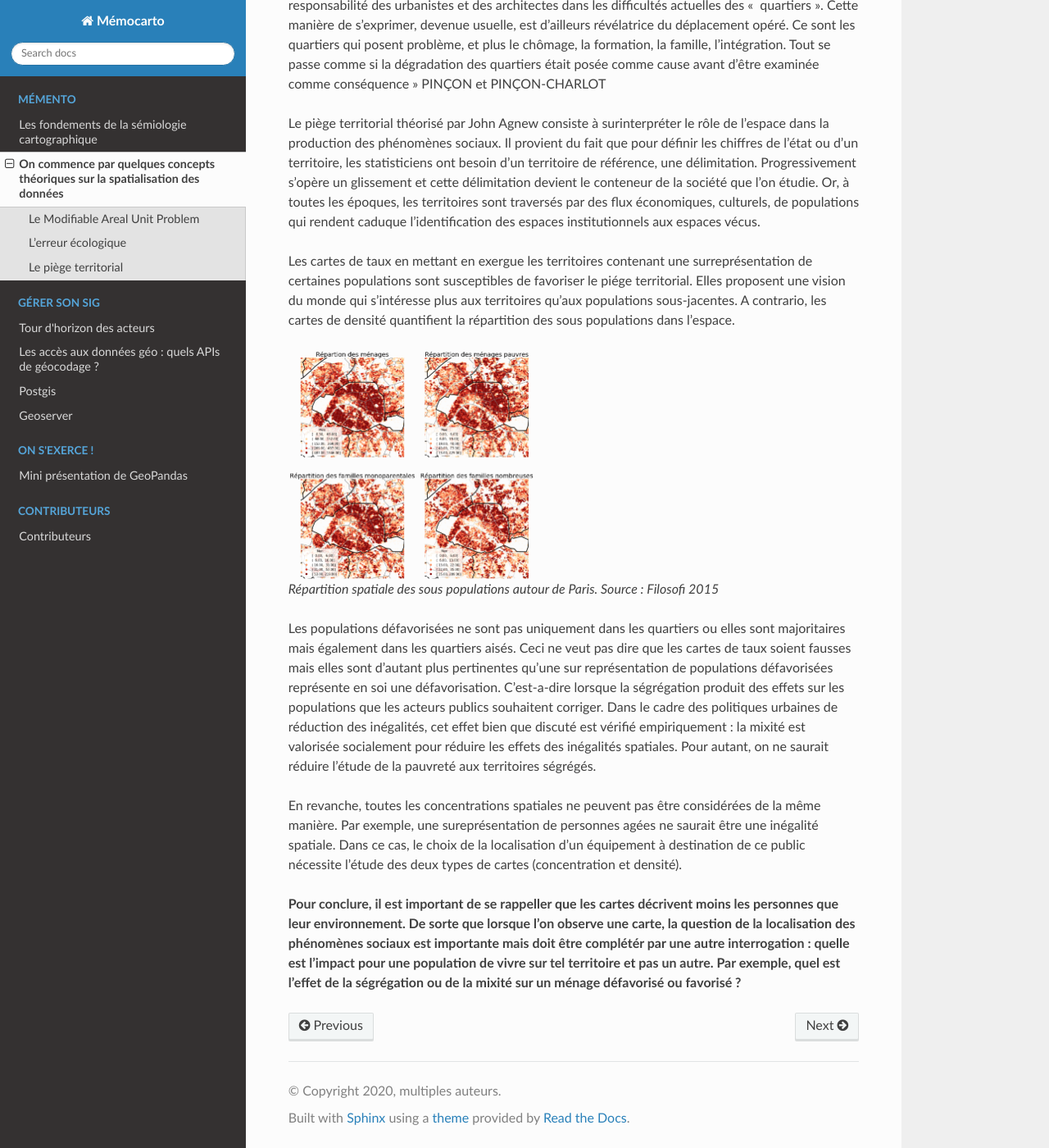
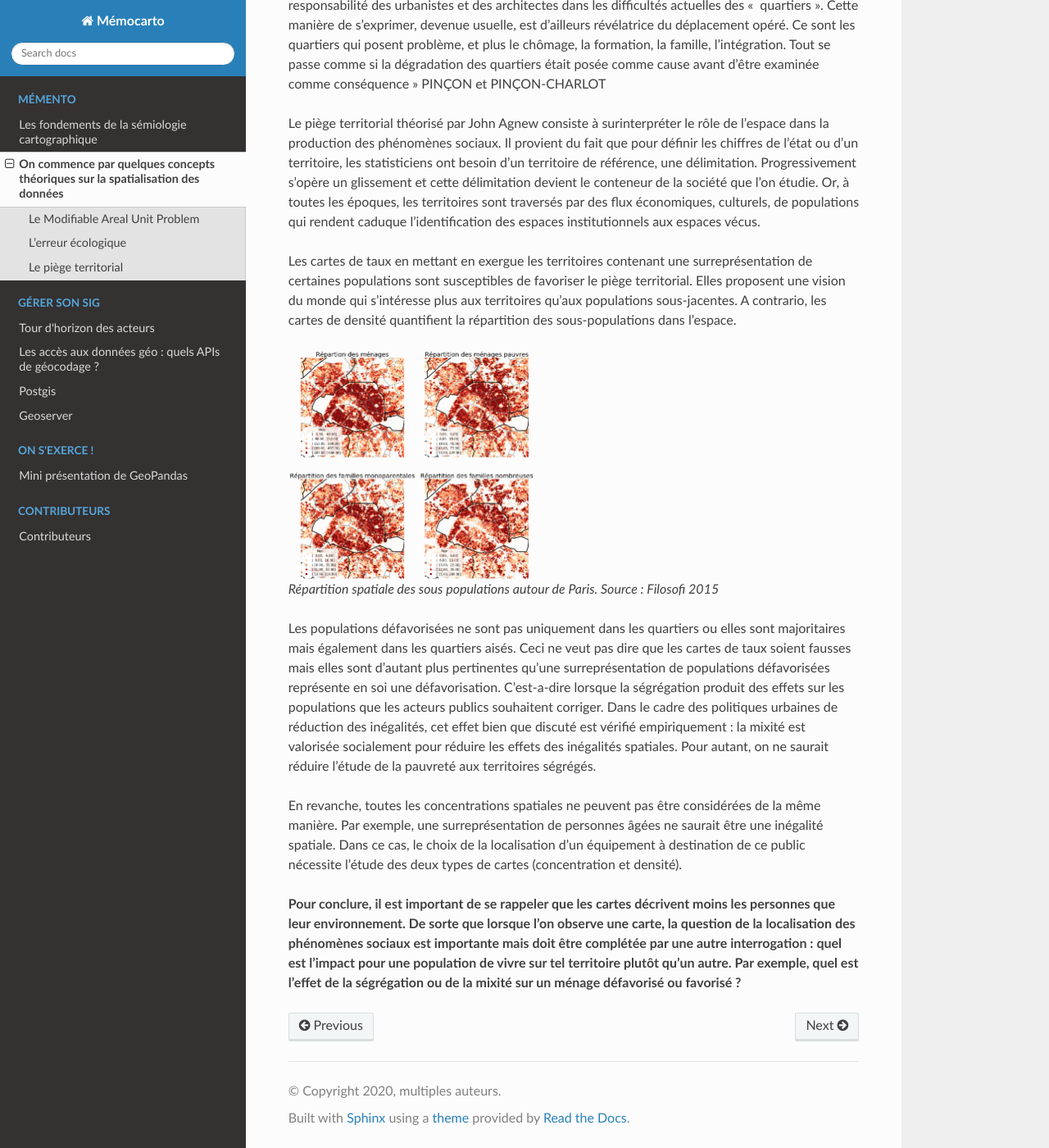
Before and after one commit to JulieDjidji/memocarto, a Sphinx documentation site: the page built from doc/source/concepts.rst, in a window 1280 px wide and 1400 px high, scrolled down 4033 px. Shown: the whole window at 82% size. Built offline with Sphinx 7.4.7 and the Read the Docs theme 2.0.0, drawn with Linux system fonts in a browser that asks for light colours; pages that are not in the unit, such as notebooks, are missing from menus.

Commit message:
Update concepts.rst

```diff
--- a/doc/source/concepts.rst
+++ b/doc/source/concepts.rst
@@ -66,15 +66,15 @@ comme cause avant d’être examinée comme conséquence » PINÇON et PINÇON-C
 
 Le piège territorial théorisé par John Agnew consiste à surinterpréter le rôle de l'espace dans la production des phénomènes sociaux. Il provient du fait que pour définir les chiffres de l'état ou d'un territoire, les statisticiens ont besoin d'un territoire de référence, une délimitation. Progressivement s'opère un glissement et cette délimitation devient le conteneur de la société que l'on étudie. Or, à toutes les époques, les territoires sont traversés par des flux économiques, culturels, de populations qui rendent caduque l'identification des espaces institutionnels aux espaces vécus.
 
-Les cartes de taux en mettant en exergue les territoires contenant une surreprésentation de certaines populations sont susceptibles de favoriser le piége territorial. Elles proposent une vision du monde qui s'intéresse plus aux territoires qu'aux populations sous-jacentes. A contrario, les cartes de densité quantifient la répartition des sous populations dans l'espace.
+Les cartes de taux en mettant en exergue les territoires contenant une surreprésentation de certaines populations sont susceptibles de favoriser le piège territorial. Elles proposent une vision du monde qui s'intéresse plus aux territoires qu'aux populations sous-jacentes. A contrario, les cartes de densité quantifient la répartition des sous-populations dans l'espace.
 
 .. figure:: _static/pauv_volume.png
    :width: 300
 
    Répartition spatiale des sous populations autour de Paris. Source : Filosofi 2015
 
-Les populations défavorisées ne sont pas uniquement dans les quartiers ou elles sont majoritaires mais également dans les quartiers aisés. Ceci ne veut pas dire que les cartes de taux soient fausses mais elles sont d'autant plus pertinentes qu'une sur représentation de populations défavorisées représente en soi une défavorisation. C'est-a-dire lorsque la ségrégation produit des effets sur les populations que les acteurs publics souhaitent corriger. Dans le cadre des politiques urbaines de réduction des inégalités, cet effet bien que discuté est vérifié empiriquement : la mixité est valorisée socialement pour réduire les effets des inégalités spatiales. Pour autant, on ne saurait réduire l'étude de la pauvreté aux territoires ségrégés.
+Les populations défavorisées ne sont pas uniquement dans les quartiers ou elles sont majoritaires mais également dans les quartiers aisés. Ceci ne veut pas dire que les cartes de taux soient fausses mais elles sont d'autant plus pertinentes qu'une surreprésentation de populations défavorisées représente en soi une défavorisation. C'est-a-dire lorsque la ségrégation produit des effets sur les populations que les acteurs publics souhaitent corriger. Dans le cadre des politiques urbaines de réduction des inégalités, cet effet bien que discuté est vérifié empiriquement : la mixité est valorisée socialement pour réduire les effets des inégalités spatiales. Pour autant, on ne saurait réduire l'étude de la pauvreté aux territoires ségrégés.
 
-En revanche, toutes les concentrations spatiales ne peuvent pas être considérées de la même manière. Par exemple, une sureprésentation de personnes agées ne saurait être une inégalité spatiale. Dans ce cas, le choix de la localisation d'un équipement à destination de ce public nécessite l'étude des deux types de cartes (concentration et densité).
+En revanche, toutes les concentrations spatiales ne peuvent pas être considérées de la même manière. Par exemple, une surreprésentation de personnes âgées ne saurait être une inégalité spatiale. Dans ce cas, le choix de la localisation d'un équipement à destination de ce public nécessite l'étude des deux types de cartes (concentration et densité).
 
-**Pour conclure, il est important de se rappeller que les cartes décrivent moins les personnes que leur environnement. De sorte que lorsque l'on observe une carte, la question de la localisation des phénomènes sociaux est importante mais doit être complétér par une autre interrogation : quelle est l'impact pour une population de vivre sur tel territoire et pas un autre. Par exemple, quel est l'effet de la ségrégation ou de la mixité sur un ménage défavorisé ou favorisé ?**
+**Pour conclure, il est important de se rappeler que les cartes décrivent moins les personnes que leur environnement. De sorte que lorsque l'on observe une carte, la question de la localisation des phénomènes sociaux est importante mais doit être complétée par une autre interrogation : quel est l'impact pour une population de vivre sur tel territoire plutôt qu'un autre. Par exemple, quel est l'effet de la ségrégation ou de la mixité sur un ménage défavorisé ou favorisé ?**
```
